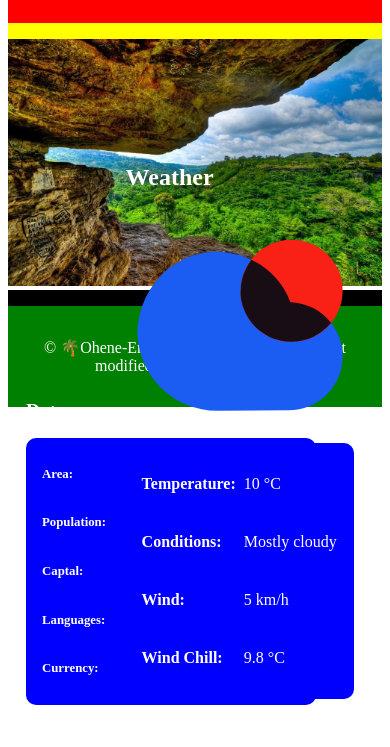
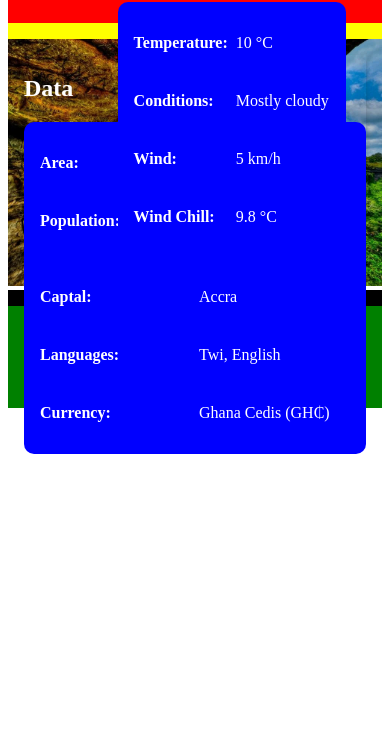
Before and after one commit to oheneemmanuel/wdd131, a plain HTML site: page place.html in a window 390 px wide. Shown: the part 97-844 px from the top of the page. Drawn offline with Linux system fonts and the light colour scheme.

Commit message:
made changes

```diff
--- a/place.html
+++ b/place.html
@@ -3,11 +3,16 @@
 <head>
     <meta charset="UTF-8">
     <meta name="viewport" content="width=device-width, initial-scale=1.0">
-    <title>Place Page</title>
+    <title>Ghana</title>
+    <meta name="description" content="A page about Ghana ">
+    <meta name="author" content="Ohene Emmanuel Kwakye">
     <!-- Link to CSS and Java script -->
     <link rel="stylesheet" href="styles/place.css">
     <link rel="stylesheet" href="styles/place-large.css">
     <script src="scripts/place.js" defer></script>
+    <link rel="preconnect" href="https://fonts.googleapis.com">
+    <link rel="preconnect" href="https://fonts.gstatic.com" crossorigin>
+    <link href="https://fonts.googleapis.com/css2?family=Roboto:ital,wght@0,100..900;1,100..900&display=swap" rel="stylesheet">
 </head>
 <body>
     <header>
@@ -19,10 +24,10 @@
         <!-- Hero image with responsive srcset -->
         <picture>
             <!-- Source for large screens -->
-            <source media="(min-width: 1200px)" srcset="images/umbrella.webp">
+            <source media="(min-width: 1100px)" srcset="images/umbrella.webp">
 
             <!-- Source for small screens -->
-            <source media="(max-width: 767px)" srcset="images/umbrella.webp">
+            <source media="(max-width: 700px)" srcset="images/umbrella.webp">
 
             <!-- Fallback image in case none of the source conditions are met -->
             <img src="images/umbrella.webp" alt="Hero Image" style="width: 100%; height: auto;">
@@ -53,6 +58,7 @@
             <h2>Weather</h2>
             <img src="images/weather-icon.svg" alt="weather" id="weather-icon">
             <div>
+
                 <p><strong>Temperature:</strong></p>
                 <p><span id="temperature">10</span> °C</p>
                 <p><strong>Conditions:</strong></p>
--- a/styles/place-large.css
+++ b/styles/place-large.css
@@ -1,6 +1,10 @@
-@media (max-width: 600px) {
-    #data {
-      grid-template-columns: 1fr; /* Stack items on small screens */
-      font-size: 0.8rem; /* Even smaller text on small screens */
+@media (max-width: 700px) {
+
+
+    #weather-icon {
+        display: none;
     }
-  }
+
+
+
+}
--- a/styles/place.css
+++ b/styles/place.css
@@ -14,20 +14,19 @@ h1 {
     margin-inline-end: 0px;
     font-weight: bold;
     unicode-bidi: isolate;
+    font-family: 'Times New Roman', Times, serif;
 }
+main {
+    position: relative;
 
-.card {
-    margin: 0 auto;
-    white-space: nowrap;
-    border-bottom: 1px solid var(--primary-color);
-    padding-bottom: 1rem;
-    position: relative;
 }
 .card div {
+    display: grid;
+    grid-template-columns: 1fr 1fr;
 
-    display: grid;
 
-    grid-template-columns: 1fr 1fr;
+
+
     gap: 0.5rem;
     padding: 1rem;
     border-radius: 10px;
@@ -37,12 +36,15 @@ h1 {
 
 }
 #data {
+
     position: absolute;
     bottom: 10px;
-    left: 10px;
+    top: 0px;
+    left: 0px;
     color: white;
     gap: 0.5px;
     margin: 1rem;
+    box-shadow: 0 4px 8px rgba(0, 0, 0, 0.2);
 }
 
 #weather {
@@ -51,18 +53,13 @@ h1 {
     bottom: 1rem;
     margin: 1rem;
     color: white;
+}
+#weather-icon {
+    display: block;
+    width: 75px;
+    margin: 0 auto;
+}
 
-
-
-}
-p {
-    display: block;
-    margin-block-start: 1em;
-    margin-block-end: 1em;
-    margin-inline-start: 0px;
-    margin-inline-end: 0px;
-    unicode-bidi: isolate;
-}
 footer {
     background-color: green;
     padding: 1rem;
@@ -73,5 +70,5 @@ footer p {
     text-align: center;
     color: white;
     font-size: 1rem;
-
+    font-family: Verdana, Geneva, Tahoma, sans-serif;
 }
```
